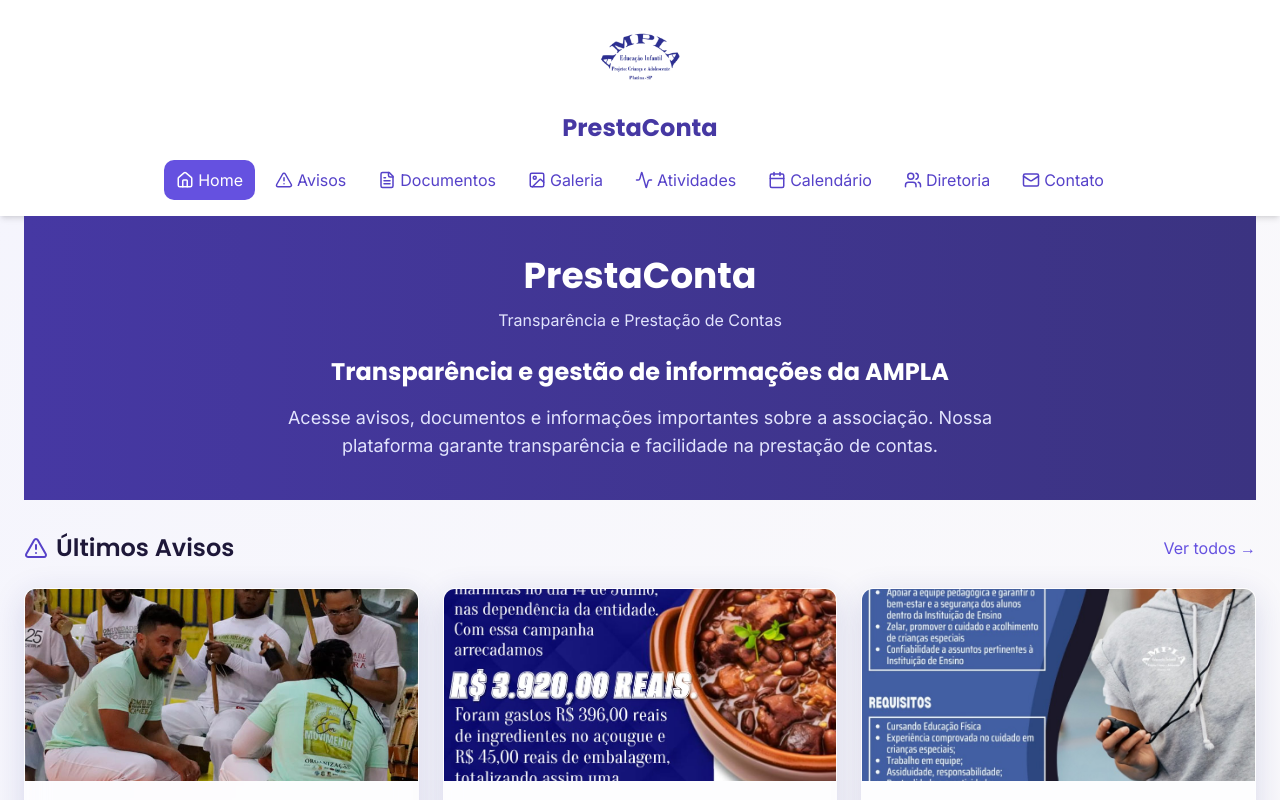
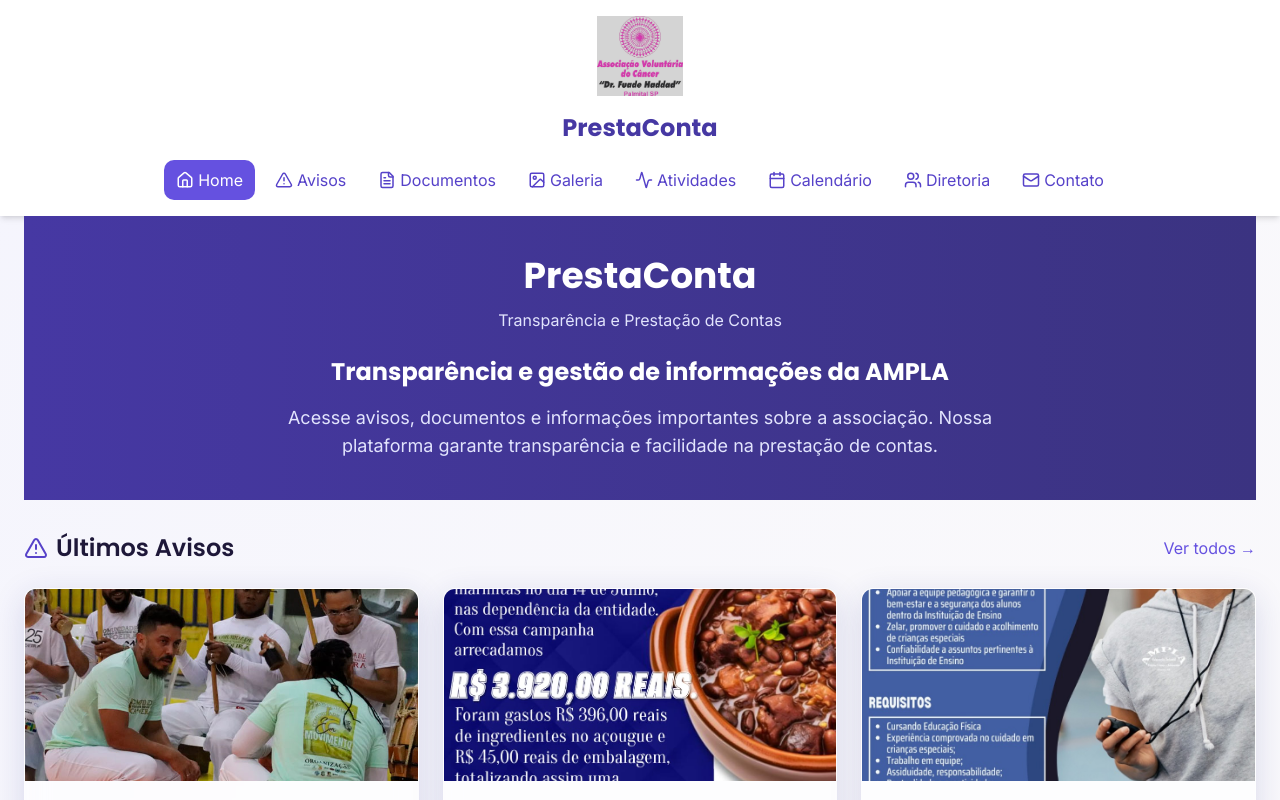
Before and after one commit to gucaciolato/avc, a React (Vite) app: page / in a window 1280 px wide. Shown: the top 800 px of the page. Built offline with nearby package versions, Linux system fonts and the light colour scheme.

Commit message:
Update Header.tsx

```diff
--- a/src/components/Header.tsx
+++ b/src/components/Header.tsx
@@ -16,7 +16,7 @@ const Header: React.FC = () => {
         <div className="flex flex-col items-center py-4">
           <Link to="/">
             <img
-              src="/lovable-uploads/a3162c5d-78c2-4f98-8b6a-51f804c2f552.png"
+              src="/images/galeria/logo-avc.jpg"
               alt="AMPLA Logo"
               className="h-20 w-auto mb-4"
             />
```
